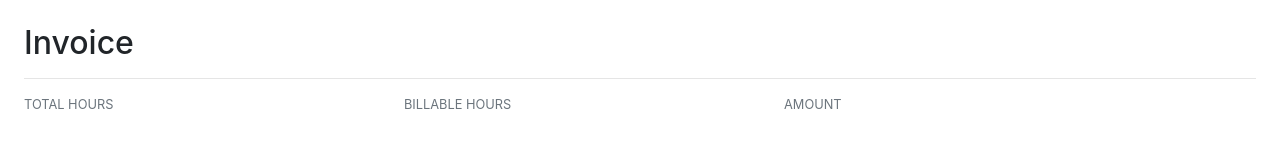
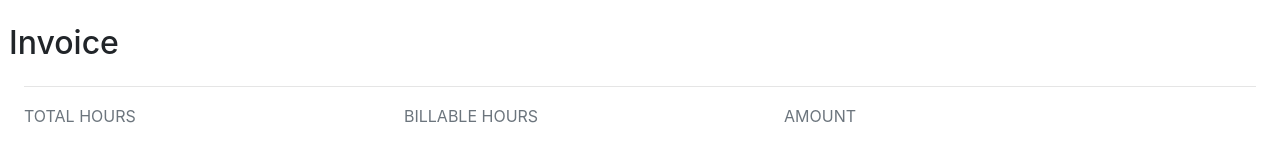
Before and after one commit to moonblade/Toggl-Report, a plain HTML site: page report.html in a window 1280 px wide. Drawn offline with nearby package versions, Linux system fonts and the light colour scheme; no server answers.

Commit message:
add more styles

```diff
--- a/report.html
+++ b/report.html
@@ -57,21 +57,23 @@
     </script>
   </head>
   <body class="m-4">
-    <h2>Invoice<small class="text-muted" id="clientName"></small><small id="dates" class="text-muted"></h2>
+    <div class="row">
+    <h2>Invoice<small class="text-muted" id="clientName"></small></h2><h2><small id="dates" class="text-right text-muted"></h2>
+    </div>
     <hr/>
     <div class="container">
     <div class="row">
       <div class="col-sm text-uppercase">
-        <div class="row">Total Hours</div>
-        <div class="row" id="totalHours"></div>
+        <div class="row"><h5 class="text-muted"><small>Total Hours</small></h5></div>
+        <div class="row"><h2 class="" id="totalHours"></h2></div>
       </div>
       <div class="col-sm mx-auto text-uppercase">
-        <div class="row">Billable Hours</div>
-        <div class="row" id="billableHours"></div>
+        <div class="row"><h5 class="text-muted"><small>Billable Hours</small></h5></div>
+        <div class="row"><h2 class="" id="billableHours"></h2></div>
       </div>
       <div class="col-sm mx-auto text-uppercase">
-        <div class="row">Amount</div>
-        <div class="row" id="amount"></div>
+        <div class="row"><h5 class="text-muted"><small>Amount</small></h5></div>
+        <div class="row"><h2 class="" id="amount"></h2></div>
       </div>
       </div>
     </div>
```
